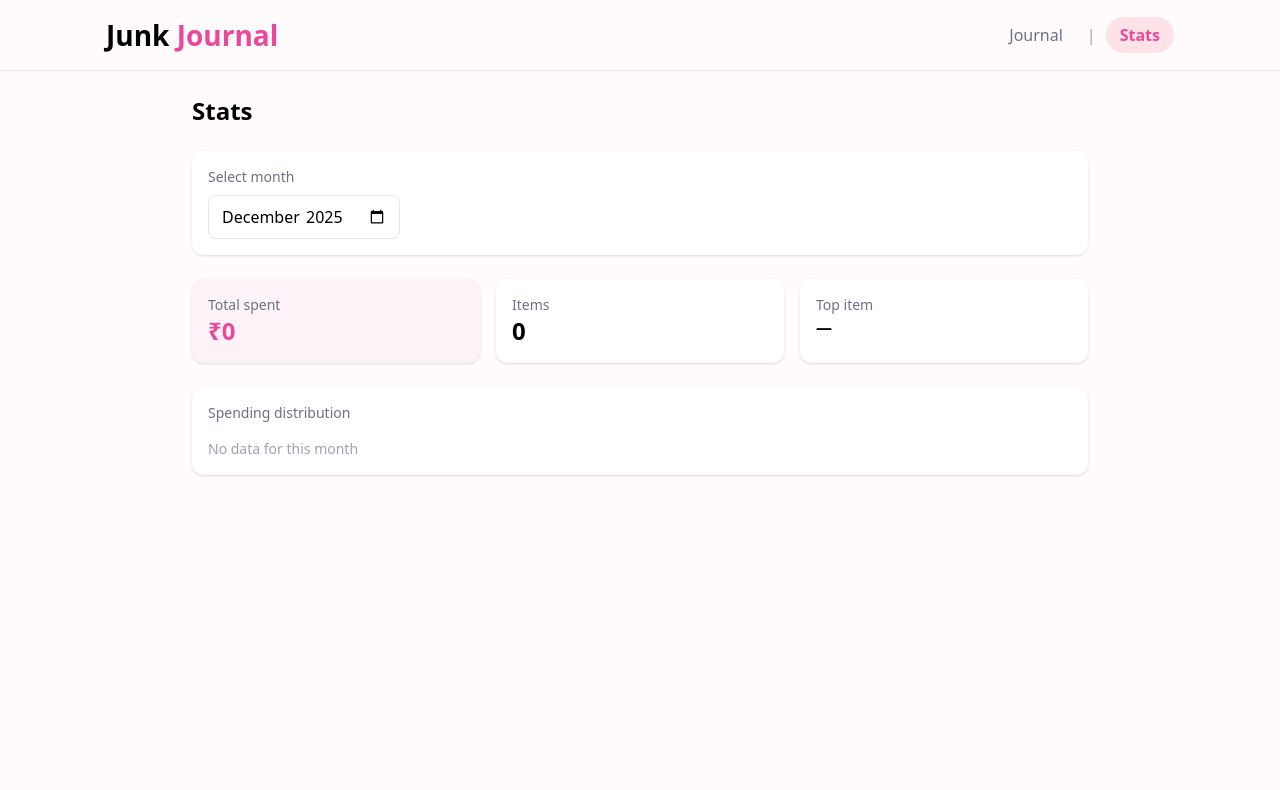
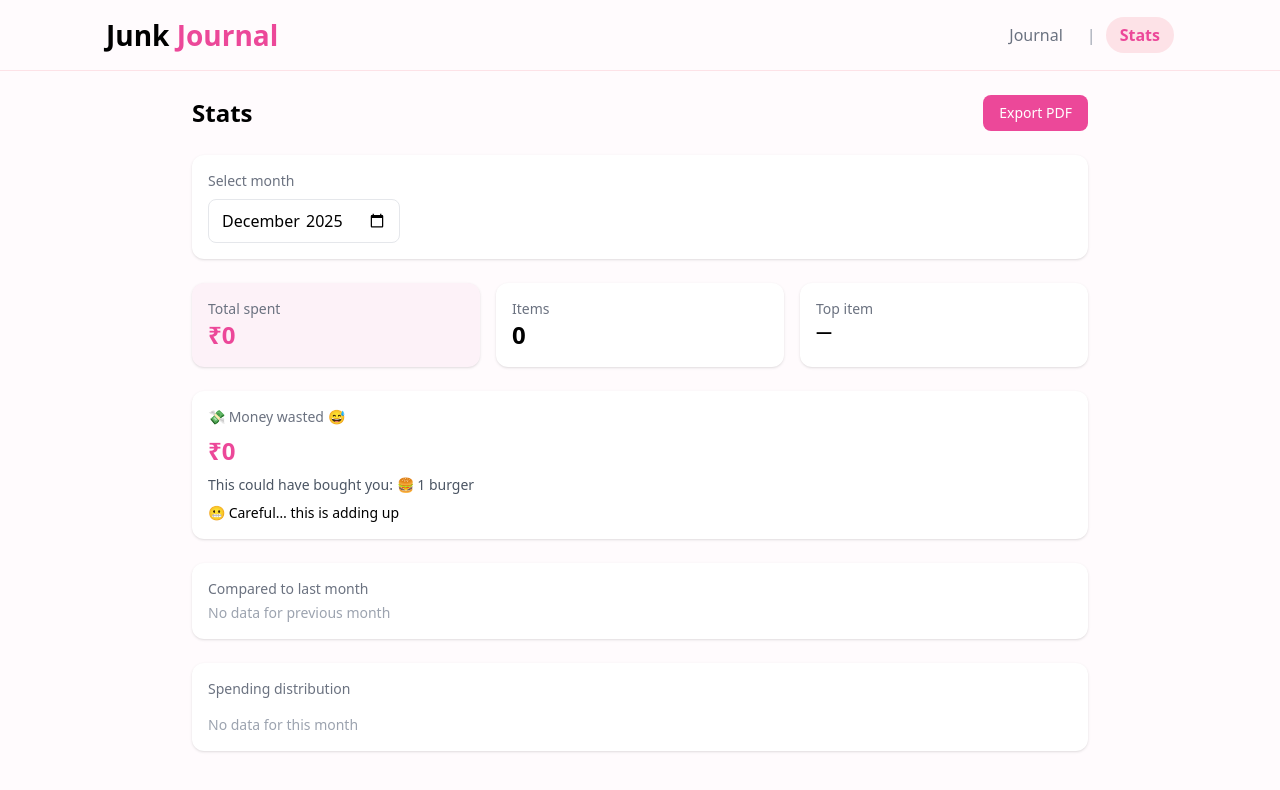
Before and after one commit to AaditMistry1114/junk-journal, a React (Vite) app: page /stats in a window 1280 px wide. Shown: the top 790 px of the page. Built offline with nearby package versions, Linux system fonts and the light colour scheme.

Commit message:
Enhance Stats page with money wasted insights, month-over-month comparison, and PDF export

```diff
--- a/package.json
+++ b/package.json
@@ -12,6 +12,8 @@
   "dependencies": {
     "@headlessui/react": "^2.2.9",
     "framer-motion": "^12.23.26",
+    "html2canvas": "^1.4.1",
+    "jspdf": "^3.0.4",
     "react": "^19.2.0",
     "react-calendar": "^6.0.0",
     "react-dom": "^19.2.0",
--- a/src/pages/Stats.jsx
+++ b/src/pages/Stats.jsx
@@ -1,12 +1,19 @@
-import { useMemo, useState, useLayoutEffect } from "react";
+import { useMemo, useState, useLayoutEffect, useRef } from "react";
 import {
   PieChart,
   Pie,
   Cell,
   ResponsiveContainer,
 } from "recharts";
+import html2canvas from "html2canvas";
+import jsPDF from "jspdf";
 
-/* ---------- helpers ---------- */
+/* ---------- DATE HELPERS ---------- */
+function getMonthKey(dateStr) {
+  const d = new Date(dateStr);
+  return `${d.getFullYear()}-${String(d.getMonth() + 1).padStart(2, "0")}`;
+}
+
 function getLatestMonth(entries) {
   if (!entries.length) return new Date().toISOString().slice(0, 7);
 
@@ -15,9 +22,17 @@ function getLatestMonth(entries) {
     .sort()
     .at(-1);
 
-  return latestDate.slice(0, 7);
+  return getMonthKey(latestDate);
 }
 
+function getPreviousMonth(month) {
+  const [year, m] = month.split("-").map(Number);
+  const date = new Date(year, m - 1);
+  date.setMonth(date.getMonth() - 1);
+  return `${date.getFullYear()}-${String(date.getMonth() + 1).padStart(2, "0")}`;
+}
+
+/* ---------- CHART ---------- */
 const COLORS = [
   "#ec4899",
   "#fb7185",
@@ -28,19 +43,9 @@ const COLORS = [
   "#a78bfa",
 ];
 
-/* ALWAYS visible labels */
-const renderLabel = ({ name, value }) => {
-  return `${name}: ₹${value}`;
-};
+const renderLabel = ({ name, value }) => `${name}: ₹${value}`;
 
-function getPreviousMonth(month) {
-  const [year, m] = month.split("-").map(Number);
-  const date = new Date(year, m - 1);
-  date.setMonth(date.getMonth() - 1);
-  return date.toISOString().slice(0, 7);
-}
-
-/* ---------- component ---------- */
+/* ---------- COMPONENT ---------- */
 function Stats() {
   const allEntries =
     JSON.parse(localStorage.getItem("junk_journal_entries")) || [];
@@ -50,15 +55,16 @@ function Stats() {
   );
 
   const [chartReady, setChartReady] = useState(false);
+  const statsRef = useRef(null);
 
-  // ✅ Fix React 18 StrictMode fake render issue
   useLayoutEffect(() => {
     setChartReady(true);
   }, []);
 
+  /* CURRENT MONTH */
   const monthEntries = useMemo(() => {
     return allEntries.filter(
-      (e) => e.date && e.date.slice(0, 7) === selectedMonth
+      (e) => e.date && getMonthKey(e.date) === selectedMonth
     );
   }, [allEntries, selectedMonth]);
 
@@ -67,6 +73,23 @@ function Stats() {
     0
   );
 
+  /* PREVIOUS MONTH */
+  const previousMonth = getPreviousMonth(selectedMonth);
+
+  const previousMonthTotal = allEntries
+    .filter(
+      (e) => e.date && getMonthKey(e.date) === previousMonth
+    )
+    .reduce((sum, e) => sum + Number(e.amount || 0), 0);
+
+  const diff = totalSpent - previousMonthTotal;
+
+  const percentChange =
+    previousMonthTotal === 0
+      ? null
+      : Math.round((diff / previousMonthTotal) * 100);
+
+  /* GROUP BY FOOD */
   const foodSpendData = Object.entries(
     monthEntries.reduce((acc, e) => {
       acc[e.foodName] = (acc[e.foodName] || 0) + Number(e.amount || 0);
@@ -83,10 +106,78 @@ function Stats() {
         )
       : null;
 
+  /* 💸 MONEY WASTED LOGIC */
+  const wastedAmount = totalSpent;
+
+  let wastedMessage = "🎉 Legend. Zero junk!";
+  let wastedEquivalent = "";
+
+  if (wastedAmount > 0 && wastedAmount <= 100) {
+    wastedMessage = "😌 Not too bad — but stay alert";
+    wastedEquivalent = "☕ 1 coffee";
+  } else if (wastedAmount <= 200) {
+    wastedMessage = "😬 Careful… this is adding up";
+    wastedEquivalent = "🍔 1 burger";
+  } else if (wastedAmount <= 400) {
+    wastedMessage = "🚨 Bro… rethink your choices";
+    wastedEquivalent = "🎬 1 movie ticket";
+  } else if (wastedAmount > 400) {
+    wastedMessage = "💀 Wallet crying fr";
+    wastedEquivalent = "🍕 Party for friends";
+  }
+
+  /* 📄 EXPORT PDF */
+  const exportToPDF = async () => {
+    if (!statsRef.current) return;
+
+    const canvas = await html2canvas(statsRef.current, {
+      scale: 3,               // sharper & cleaner
+      backgroundColor: "#FFFBFD",
+      useCORS: true,
+      scrollY: -window.scrollY,
+    });
+
+    const imgData = canvas.toDataURL("image/png");
+
+    const pdf = new jsPDF("p", "mm", "a4");
+
+    const pageWidth = pdf.internal.pageSize.getWidth();
+    const pageHeight = pdf.internal.pageSize.getHeight();
+
+    const imgWidth = pageWidth - 20; // margins
+    const imgHeight = (canvas.height * imgWidth) / canvas.width;
+
+    const yOffset =
+      imgHeight < pageHeight
+        ? (pageHeight - imgHeight) / 2
+        : 10;
+
+    pdf.addImage(
+      imgData,
+      "PNG",
+      10,
+      yOffset,
+      imgWidth,
+      imgHeight
+    );
+
+    pdf.save(`Junk_Journal_Stats_${selectedMonth}.pdf`);
+  };
+
+
   return (
     <div className="min-h-screen bg-[#FFFBFD] px-4 py-6">
-      <div className="max-w-4xl mx-auto space-y-6">
-        <h2 className="text-2xl font-bold">Stats</h2>
+      <div className="max-w-4xl mx-auto space-y-6" ref={statsRef}>
+        <div className="flex justify-between items-center">
+          <h2 className="text-2xl font-bold">Stats</h2>
+
+          <button
+            onClick={exportToPDF}
+            className="text-sm bg-pink-500 hover:bg-pink-600 text-white px-4 py-2 rounded-lg"
+          >
+            Export PDF
+          </button>
+        </div>
 
         {/* Month Picker */}
         <div className="bg-white rounded-xl p-4 shadow">
@@ -128,6 +219,51 @@ function Stats() {
           </div>
         </div>
 
+        {/* 💸 MONEY WASTED CARD */}
+        <div className="bg-white rounded-xl p-4 shadow space-y-2">
+          <p className="text-sm text-gray-500">
+            💸 Money wasted 😅
+          </p>
+
+          <p className="text-2xl font-bold text-pink-500">
+            ₹{wastedAmount}
+          </p>
+
+          {wastedEquivalent && (
+            <p className="text-sm text-gray-600">
+              This could have bought you:{" "}
+              <span className="font-medium">
+                {wastedEquivalent}
+              </span>
+            </p>
+          )}
+
+          <p className="text-sm">{wastedMessage}</p>
+        </div>
+
+        {/* Month Comparison */}
+        <div className="bg-white rounded-xl p-4 shadow">
+          <p className="text-sm text-gray-500 mb-1">
+            Compared to last month
+          </p>
+
+          {previousMonthTotal === 0 ? (
+            <p className="text-gray-400 text-sm">
+              No data for previous month
+            </p>
+          ) : (
+            <p
+              className={`text-lg font-semibold ${
+                diff > 0 ? "text-pink-500" : "text-green-600"
+              }`}
+            >
+              {diff > 0 ? "▲" : "▼"} ₹{Math.abs(diff)} (
+              {percentChange > 0 ? "↑" : "↓"}
+              {Math.abs(percentChange)}%)
+            </p>
+          )}
+        </div>
+
         {/* Pie Chart */}
         <div className="bg-white rounded-xl p-4 shadow min-w-0 min-h-0">
           <p className="text-sm text-gray-500 mb-4">
@@ -151,7 +287,6 @@ function Stats() {
                     paddingAngle={3}
                     label={renderLabel}
                     labelLine={false}
-                    isAnimationActive={true}
                   >
                     {foodSpendData.map((_, index) => (
                       <Cell
```
Also changed, not shown: 1 other file (tests, documents, lock files or other folders).
